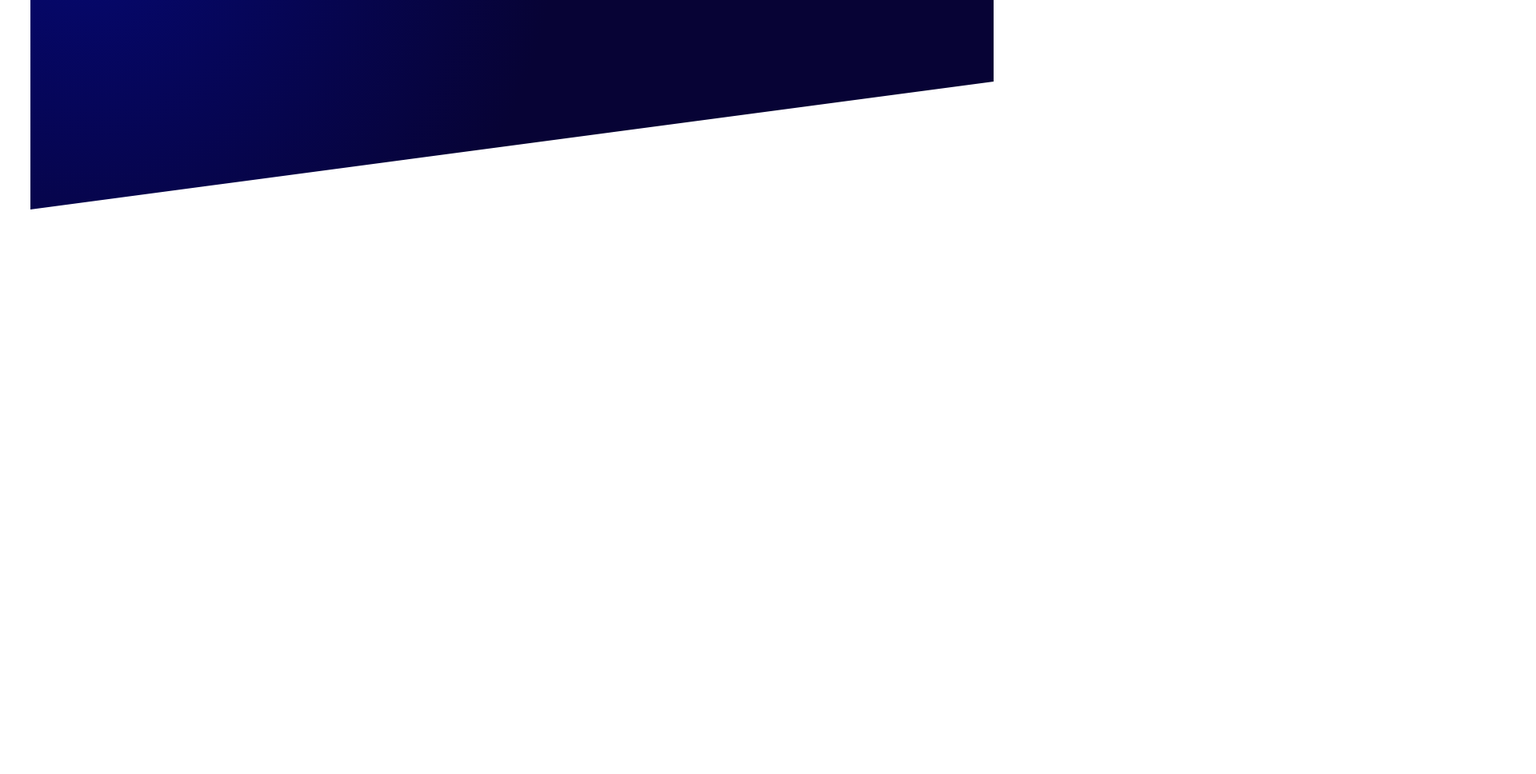
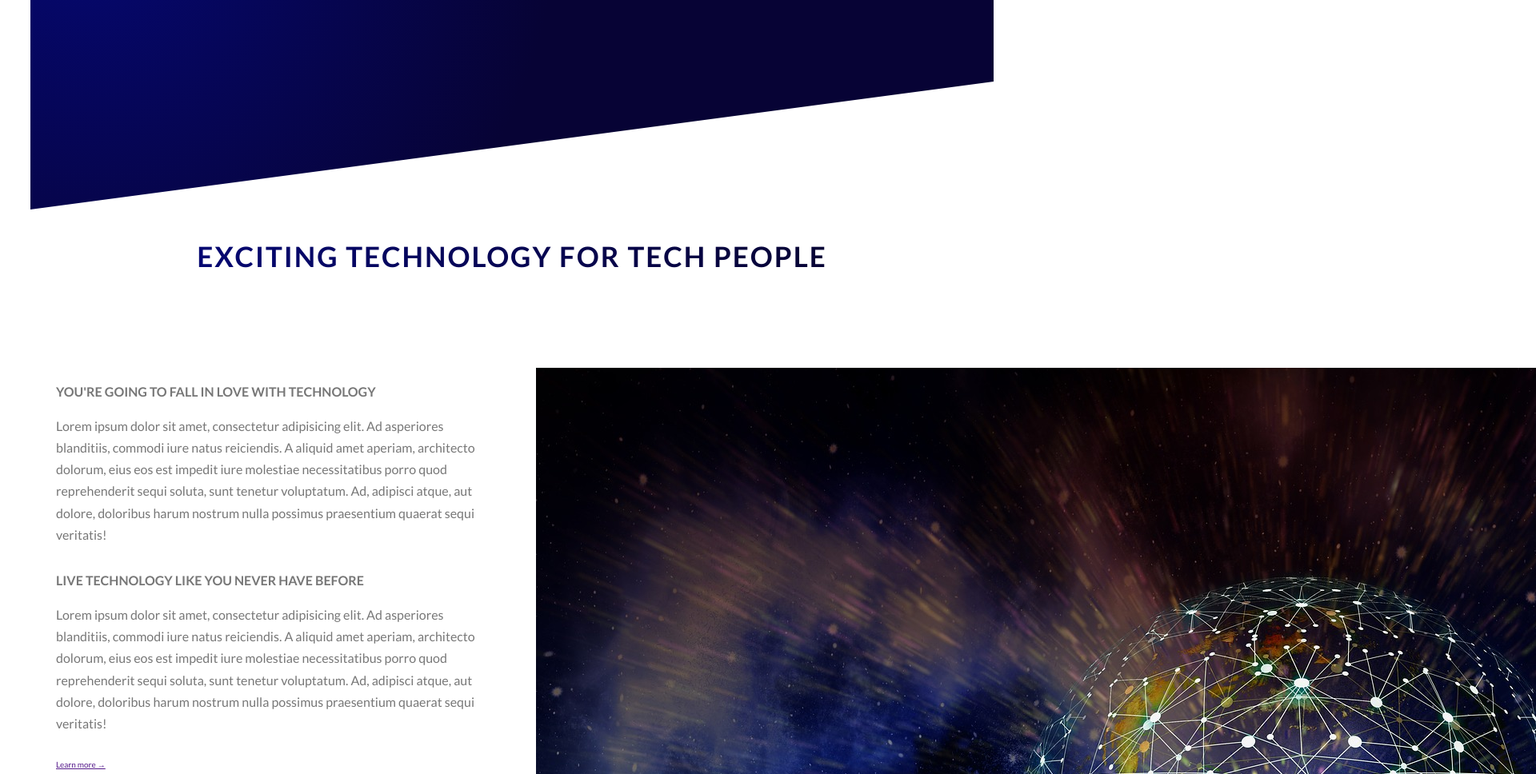
Before and after one commit to MaciejMogilewski/technology, a website: page index.html in a window 1280 px wide. Shown: the part 536-1504 px from the top of the page at 80% size, 1920 px wide, since content can reach past the window. Before the commit the page ends 836 px from the top, so only its background shows below. Drawn offline with Linux system fonts and the light colour scheme.

Commit message:
Styling headings and set grid

```diff
--- a/index.html
+++ b/index.html
@@ -64,5 +64,49 @@
         </a>
     </div>
 </header>
+<!--MAIN SECTION-->
+<main>
+    <section class="section-about">
+        <div class="u-center-text u-margin-bottom-big">
+            <h2 class="heading-secondary">Exciting technology for tech people</h2>
+        </div>
+        <div class="row">
+            <div class="col-1-of-2">
+                <h3 class="heading-tertiary u-margin-bottom-small">You're going to fall in love with technology</h3>
+                <p class="paragraph">Lorem ipsum dolor sit amet, consectetur adipisicing elit. Ad asperiores blanditiis,
+                    commodi iure natus reiciendis. A aliquid amet aperiam, architecto dolorum, eius eos est impedit iure
+                    molestiae necessitatibus porro quod reprehenderit sequi soluta, sunt tenetur voluptatum. Ad,
+                    adipisci atque, aut dolore, doloribus harum nostrum nulla possimus praesentium quaerat sequi
+                    veritatis!</p>
+                <h3 class="heading-tertiary u-margin-bottom-small">Live technology like you never have before</h3>
+                <p class="paragraph">Lorem ipsum dolor sit amet, consectetur adipisicing elit. Ad asperiores blanditiis,
+                    commodi iure natus reiciendis. A aliquid amet aperiam, architecto dolorum, eius eos est impedit iure
+                    molestiae necessitatibus porro quod reprehenderit sequi soluta, sunt tenetur voluptatum. Ad,
+                    adipisci atque, aut dolore, doloribus harum nostrum nulla possimus praesentium quaerat sequi
+                    veritatis!</p>
+                <a href="" class="btn-text">Learn more &rarr;</a>
+            </div>
+            <div class="col-1-of-2">
+                <div class="composition">
+                    <img srcset="tech/img-3.jpg 300w, tech/img-3.jpg 1000w"
+                         sizes="(max-width: 56.25em) 20vw, (max-width: 37.5em) 30vw, 300px"
+                         alt="Photo 1"
+                         class="composition__photo composition__photo--p1"
+                         src="tech/img-3.jpg">
+                    <img srcset="tech/img-5.jpg 300w, tech/img-5.jpg 1000w"
+                         sizes="(max-width: 56.25em) 20vw, (max-width: 37.5em) 30vw, 300px"
+                         alt="Photo 2"
+                         class="composition__photo composition__photo--p2"
+                         src="tech/img-5.jpg">
+                    <img srcset="tech/img-4.jpg 300w, tech/img-4.jpg 1000w"
+                         sizes="(max-width: 56.25em) 20vw, (max-width: 37.5em) 30vw, 300px"
+                         alt="Photo 3"
+                         class="composition__photo composition__photo--p3"
+                         src="tech/img-4.jpg">
+                </div>
+            </div>
+        </div>
+    </section>
+</main>
 </body>
 </html>
--- a/sass/base/_typography.scss
+++ b/sass/base/_typography.scss
@@ -43,3 +43,42 @@ body {
         //}
     }
 }
+
+.heading-secondary {
+    font-size: 3.5rem;
+    text-transform: uppercase;
+    font-weight: 700;
+    display: inline-block;
+    background-image: linear-gradient(to right, $color-primary-light, $color-primary-dark);
+    -webkit-background-clip: text;
+    color: transparent;
+    letter-spacing: .2rem;
+    transition: all .2s;
+
+    //@include respond(tab-port) {
+    //    font-size: 3rem;
+    //}
+    //
+    //@include respond(phone) {
+    //    font-size: 2.5rem;
+    //}
+
+    &:hover {
+        transform: skewY(2deg) skewX(15deg) scale(1.1);
+        text-shadow: .5rem 1rem 2rem rgba($color-black, .2);
+    }
+}
+
+.heading-tertiary {
+    font-size: $default-font-size;
+    font-weight: 700;
+    text-transform: uppercase;
+}
+
+.paragraph {
+    font-size: $default-font-size;
+
+    &:not(:last-child) {
+        margin-bottom: 3rem;
+    }
+}
--- a/sass/layout/_grid.scss
+++ b/sass/layout/_grid.scss
@@ -0,0 +1,59 @@
+@import "sass/abstracts/variables";
+@import "sass/abstracts/mixins";
+
+.row {
+    max-width: $grid-width;
+    margin: 0 auto;
+
+    &:not(:last-child) {
+        margin-bottom: $gutter-vertical;
+
+        //@include respond(tab-port) {
+        //    margin-bottom: $gutter-vertical-small;
+        //}
+    }
+
+    //@include respond(tab-port) {
+    //    max-width: 50rem;
+    //    padding: 0 3rem;
+    //}
+
+    @include clearfix;
+
+    [class^="col-"] {
+        float: left;
+
+        &:not(:last-child) {
+            margin-right: $gutter-horizontal;
+
+            //@include respond(tab-port) {
+            //    margin-right: 0;
+            //    margin-bottom: $gutter-vertical-small;
+            //}
+        }
+
+        //@include respond(tab-port) {
+        //    width: 100% !important;
+        //}
+    }
+
+    .col-1-of-2 {
+        width: calc((100% - #{$gutter-horizontal}) / 2);
+    }
+
+    .col-1-of-3 {
+        width: calc((100% - 2 * #{$gutter-horizontal}) / 3);
+    }
+
+    .col-2-of-3 {
+        width: calc(2 * ((100% - 2 * #{$gutter-horizontal}) / 3) + #{$gutter-horizontal});
+    }
+
+    .col-1-of-4 {
+        width: calc((100% - 3 * #{$gutter-horizontal}) / 4);
+    }
+
+    .col-2-of-4 {
+        width: calc(2 * ((100% - 3 * #{$gutter-horizontal}) / 4) + 2 * #{$gutter-horizontal});
+    }
+}
```
Also changed, not shown: css/style.css. Lines whose indentation alone changed are shown as unchanged.
